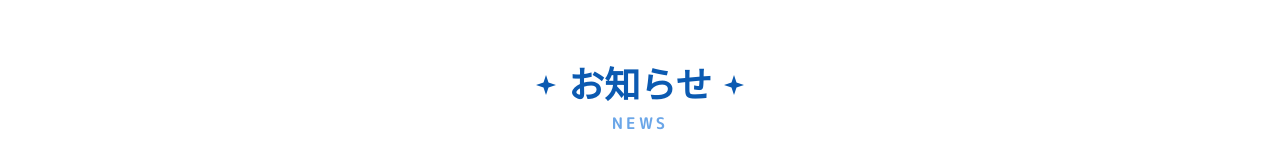
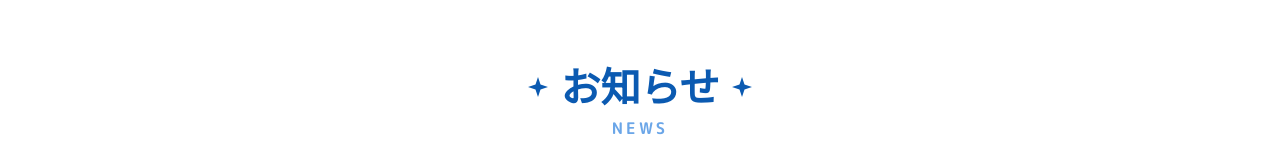
Before and after one commit to Ktjm-555/sabae-2026, a Next.js app: page / in a window 1280 px wide. Shown: the part 789-951 px from the top of the page. Built offline with nearby package versions, Linux system fonts and the light colour scheme.

Commit message:
セクションタイトルのフォントサイズを調整

```diff
--- a/src/components/SectionTitle.tsx
+++ b/src/components/SectionTitle.tsx
@@ -26,7 +26,7 @@ export function SectionTitle({
     <div className="mb-8 flex flex-col items-center sm:mb-10">
       <div className="flex items-center gap-2 sm:gap-3">
         <SparkleIcon className="h-4 w-4 shrink-0 text-primary sm:h-5 sm:w-5" />
-        <h2 className="font-display text-[32px] font-bold leading-tight text-primary lg:text-[36px]">
+        <h2 className="font-display text-[32px] font-bold leading-tight text-primary lg:text-[40px]">
           {title}
         </h2>
         <SparkleIcon className="h-4 w-4 shrink-0 text-primary sm:h-5 sm:w-5" />
```
